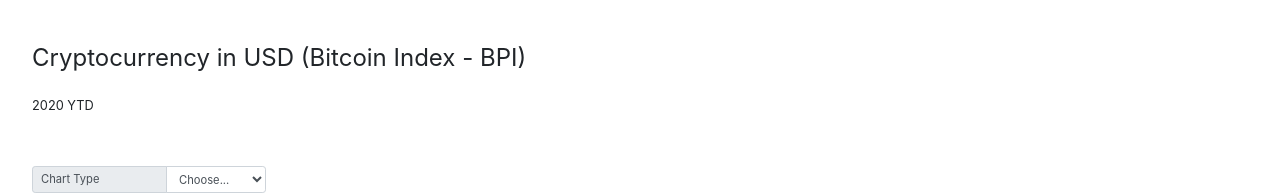
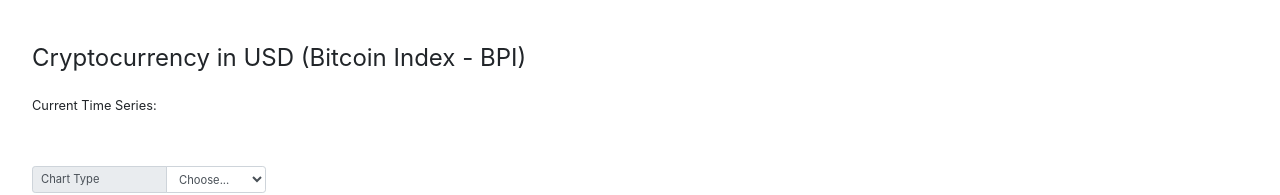
Before and after one commit to bee-squared/cryptocurrency, a React (Create React App) app: page / in a window 1280 px wide. Shown: the top 195 px of the page. Built offline with nearby package versions, Linux system fonts and the light colour scheme; no server answers.

Commit message:
separate timeframe title

```diff
--- a/src/App.jsx
+++ b/src/App.jsx
@@ -83,7 +83,7 @@ class App extends React.Component {
     return (
       <div className="App">
         <div className="headerTitle">Cryptocurrency in USD (Bitcoin Index - BPI)</div>
-        <div className="timeframe">2020 YTD</div>
+        <div className="timeframe-title">Current Time Series: </div>
         <div><Utility/></div>
         <div className="chartContainer">
           <BarChart dates={dates} values={values} options={this.options}/>
--- a/src/App.scss
+++ b/src/App.scss
@@ -12,7 +12,7 @@
   margin-bottom: 20px;
 }
 
-.timeframe {
+.timeframe-title {
   font-size: .8rem;
   margin-bottom: 50px;
 }
```
